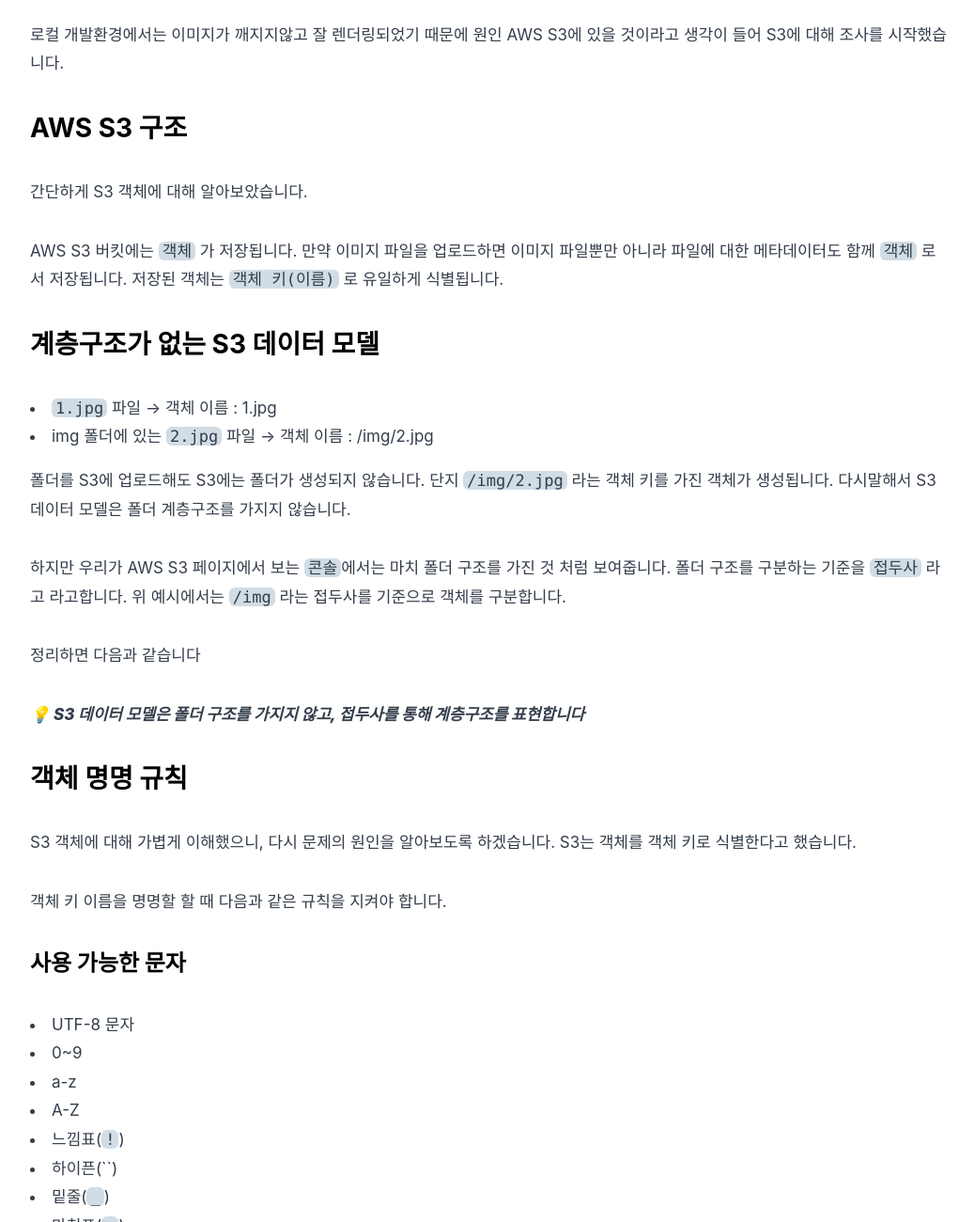
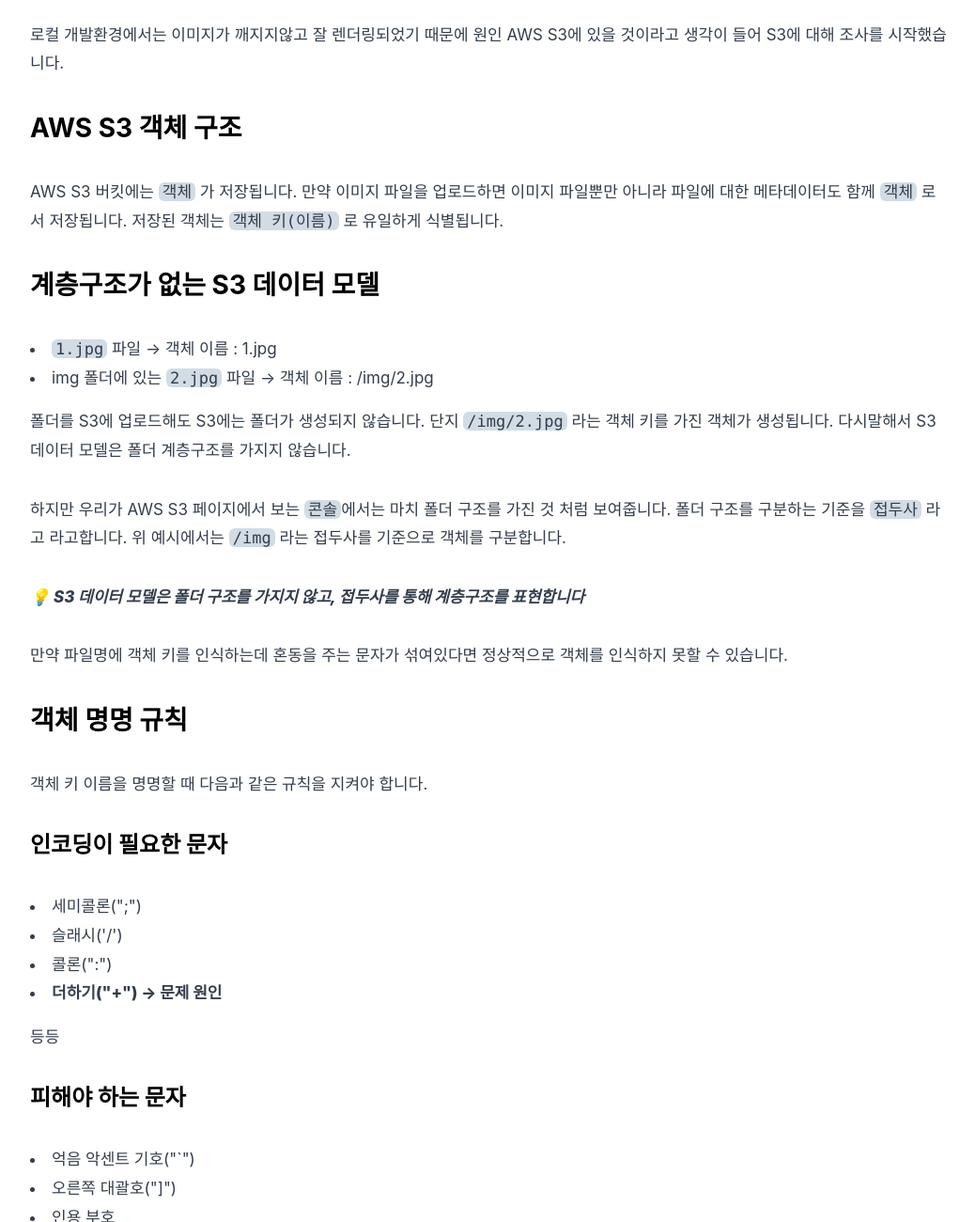
Before and after one commit to sa02045/sa02045.github.io, a Gatsby site: page /aws-s3-filename/ in a window 1280 px wide. Shown: the part 1500-2800 px from the top of the page at 94% size, without its empty margins (120-1158 px from the left). Built offline with nearby package versions, Linux system fonts and the light colour scheme; Gatsby itself is replaced by a stand-in of ours; some packages are replaced by stand-ins of ours; a web font is replaced by a local one.

Commit message:
docs: 문서 작성

```diff
--- a/content/blog/aws-s3-filename/index.md
+++ b/content/blog/aws-s3-filename/index.md
@@ -11,7 +11,7 @@
 
 ## 문제
 
-그런데 사소한 이슈가 발목을 잡았습니다. 배포 페이지에서는 몇몇 이미지가 깨져서 보였습니다. 원인을 찾기 위해 깨진 이미지들의 공통점이 무엇인지 분석하기 시작했습니다. 파일 형식이 무엇인지, 어떤 컴포넌트에서 렌더링되는지 등등 여러측면에서 살펴보다가 어이없게도(?) 파일이름에 공통적인 특징이 있다는 것을 발견했습니다.
+배포 페이지에서는 몇몇 이미지가 깨져서 보였습니다. 원인을 찾기 위해 깨진 이미지들의 공통점이 무엇인지 분석하기 시작했습니다. 파일 형식이 무엇인지, 어떤 컴포넌트에서 렌더링되는지 등등 여러측면에서 살펴보다가 어이없게도(?) 파일 이름에 공통적인 특징이 있다는 것을 발견했습니다.
 
 _**바로 파일 이름에 `+` 기호가 있다는 공통점이었습니다**_
 
@@ -24,9 +24,7 @@
 로컬 개발환경에서는 이미지가 깨지지않고 잘 렌더링되었기 때문에 원인 AWS S3에 있을 것이라고 생각이 들어 S3에 대해 조사를 시작했습니다.
 
 
-## AWS S3 구조
-
-간단하게 S3 객체에 대해 알아보았습니다.
+## AWS S3 객체 구조
 
 AWS S3 버킷에는 `객체` 가 저장됩니다. 만약 이미지 파일을 업로드하면 이미지 파일뿐만 아니라 파일에 대한 메타데이터도 함께 `객체` 로서 저장됩니다. 저장된 객체는 `객체 키(이름)` 로 유일하게 식별됩니다.
 
@@ -39,31 +37,17 @@
 
 하지만 우리가 AWS S3 페이지에서 보는 `콘솔`에서는 마치 폴더 구조를 가진 것 처럼 보여줍니다. 폴더 구조를 구분하는 기준을 `접두사` 라고 라고합니다. 위 예시에서는 `/img` 라는 접두사를 기준으로 객체를 구분합니다.
 
-정리하면 다음과 같습니다
 
 _**💡 S3 데이터 모델은 폴더 구조를 가지지 않고, 접두사를 통해 계층구조를 표현합니다**_
 
 
+만약 파일명에 객체 키를 인식하는데 혼동을 주는 문자가 섞여있다면 정상적으로 객체를 인식하지 못할 수 있습니다.
+
+
 ## 객체 명명 규칙
 
-S3 객체에 대해 가볍게 이해했으니, 다시 문제의 원인을 알아보도록 하겠습니다. S3는 객체를 객체 키로 식별한다고 했습니다.
+객체 키 이름을 명명할 때 다음과 같은 규칙을 지켜야 합니다.
 
-객체 키 이름을 명명할 할 때 다음과 같은 규칙을 지켜야 합니다.
-
-### 사용 가능한 문자
-
-- UTF-8 문자
-- 0~9
-- a-z
-- A-Z
-- 느낌표(`!`)
-- 하이픈(``)
-- 밑줄(`_`)
-- 마침표(`.`)
-- 별표(``)
-- 작은 따옴표(`'`)
-- 여는 괄호(`(`)
-- 닫는 괄호(`)`)
 
 ### 인코딩이 필요한 문자
 
```
